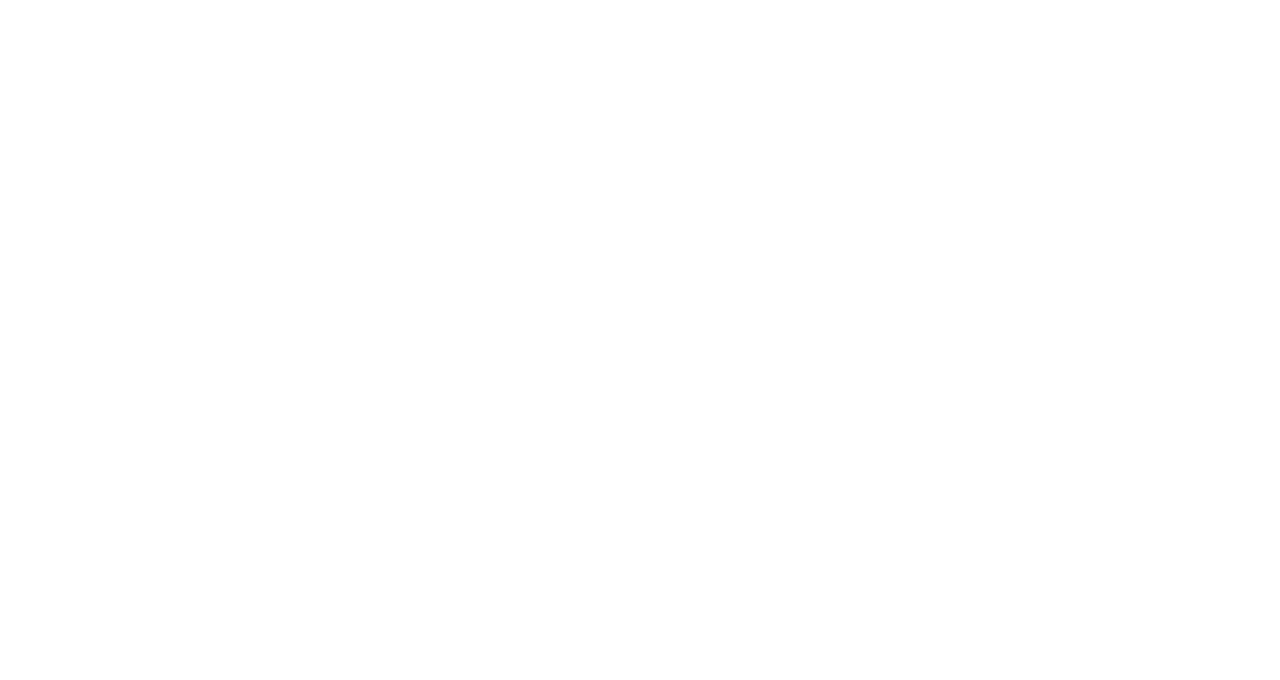
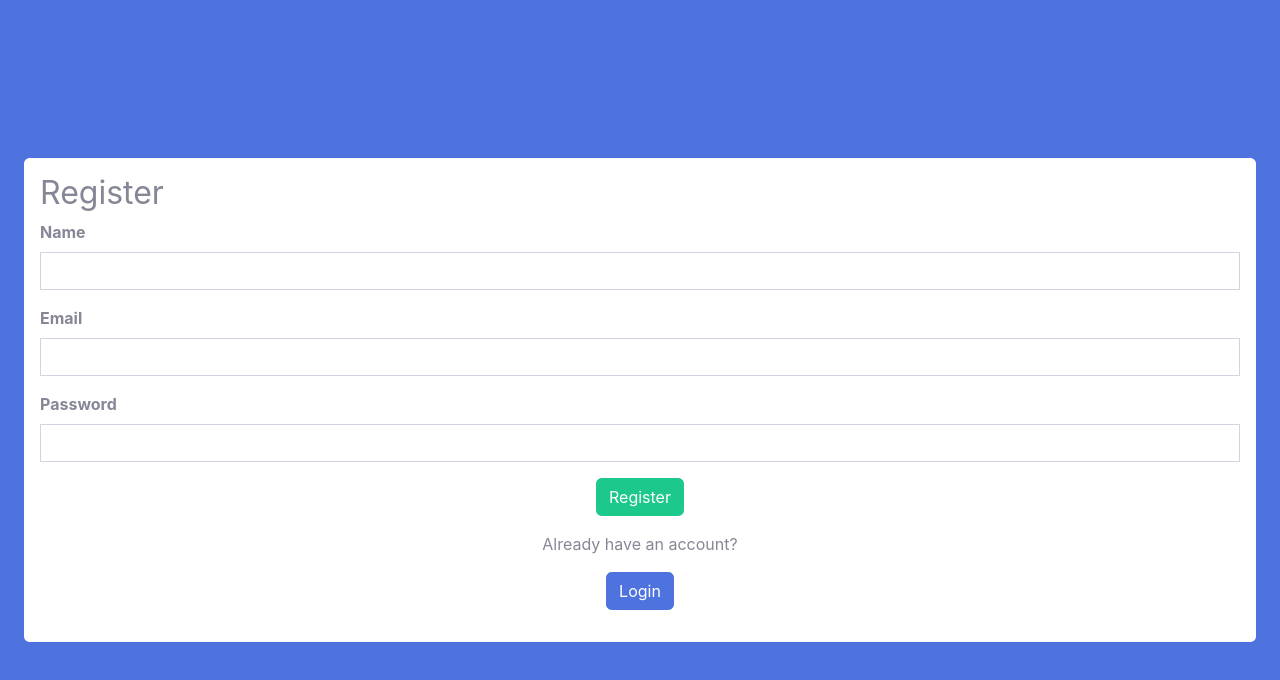
Before and after one commit to MaharaniJ/admin-dashboard-crud-frontend, a React (Create React App) app: page /register in a window 1280 px wide. Before the commit this address had no page. Shown: the top 680 px of the page. Built offline with nearby package versions, Linux system fonts and the light colour scheme.

Commit message:
api-config

```diff
--- a/src/App.js
+++ b/src/App.js
@@ -8,6 +8,7 @@ import Portal from './Portal';
 import Login from './Login';
 import UserView from './UserView';
 import EditUser from './EditUser';
+import Register from './Register';
 
 
 
@@ -17,6 +18,7 @@ function App() {
     <BrowserRouter>
       <Routes>
         <Route path='/' element={<Login />}></Route>
+        <Route path='/register' element={<Register />} />
 
         <Route path='/portal' element={<Portal />}>
           <Route path='dashboard' element={<Dashboard />}></Route>
--- a/src/Login.jsx
+++ b/src/Login.jsx
@@ -107,7 +107,7 @@ function Login() {
                         </a>
                       </div>
                       <div className="text-center">
-                        <a className="small" href="register.html">
+                        <a className="small" href="/register">
                           Create an Account!
                         </a>
                       </div>
--- /dev/null
+++ b/src/Register.js
@@ -0,0 +1,95 @@
+import React, { useState } from "react";
+import axios from "axios";
+import { Link } from "react-router-dom";
+import { env } from "./config";
+import { useFormik } from "formik";
+import { useNavigate } from "react-router-dom";
+
+function Register() {
+  let navigate = useNavigate();
+
+  const [registrationSuccess, setRegistrationSuccess] = useState(false);
+
+  let formik = useFormik({
+    initialValues: {
+      name: "",
+      email: "",
+      password: "",
+    },
+    onSubmit: async (values) => {
+      try {
+        let registrationData = await axios.post(`${env.api}/register`, values);
+        if (registrationData.status === 200) {
+          setRegistrationSuccess(true); // Set registration success state
+          formik.resetForm(); // Clear form fields
+        }
+        console.log(registrationData);
+      } catch (error) {
+        alert(error.response.data.message);
+      }
+    },
+  });
+
+  return (
+    <div className="d-flex justify-content-center align-items-center bg-primary vh-100">
+      <div className="bg-white p-3 rounded w-100 w-md-75 w-lg-50 m-4">
+        <h2>Register</h2>
+        <form onSubmit={formik.handleSubmit}>
+          <div className="mb-3">
+            <label htmlFor="name">
+              <strong>Name</strong>
+            </label>
+            <input
+              type="text"
+              name="name"
+              onChange={formik.handleChange}
+              value={formik.values.name}
+              className="form-control rounded-0"
+            ></input>
+          </div>
+          <div className="mb-3">
+            <label htmlFor="email">
+              <strong>Email</strong>
+            </label>
+            <input
+              type="email"
+              name="email"
+              onChange={formik.handleChange}
+              value={formik.values.email}
+              className="form-control rounded-0"
+            ></input>
+          </div>
+          <div className="mb-3">
+            <label htmlFor="password">
+              <strong>Password</strong>
+            </label>
+            <input
+              type="password"
+              name="password"
+              onChange={formik.handleChange}
+              value={formik.values.password}
+              className="form-control rounded-0"
+            ></input>
+          </div>
+          <div className="d-flex justify-content-center">
+            {" "}
+            {/* Centering div */}
+            <button type="submit" className="btn btn-success mb-3">
+              Register
+            </button>
+          </div>
+          <p className="text-center">Already have an account?</p>
+          <div className="d-flex justify-content-center">
+            {" "}
+            {/* Centering div */}
+            <Link to="/" className="btn btn-primary mb-3">
+              Login
+            </Link>
+          </div>
+        </form>
+      </div>
+    </div>
+  );
+}
+
+export default Register;
--- a/src/config.js
+++ b/src/config.js
@@ -1,3 +1,3 @@
 export const env = {
-  api: "deployment-url-backend.vercel.app",
+  api: "https://admindashboard-mern-9bo5.onrender.com",
 };
```
